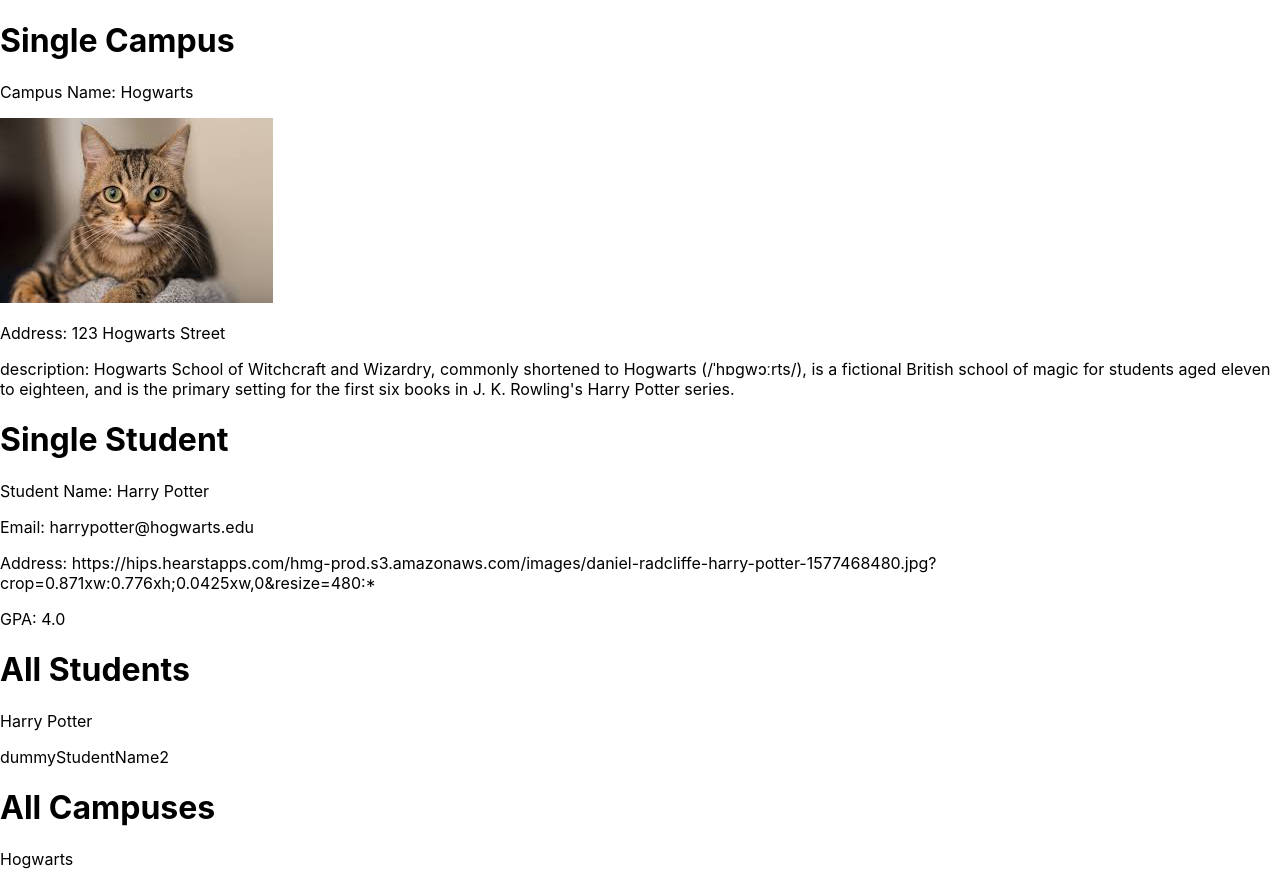
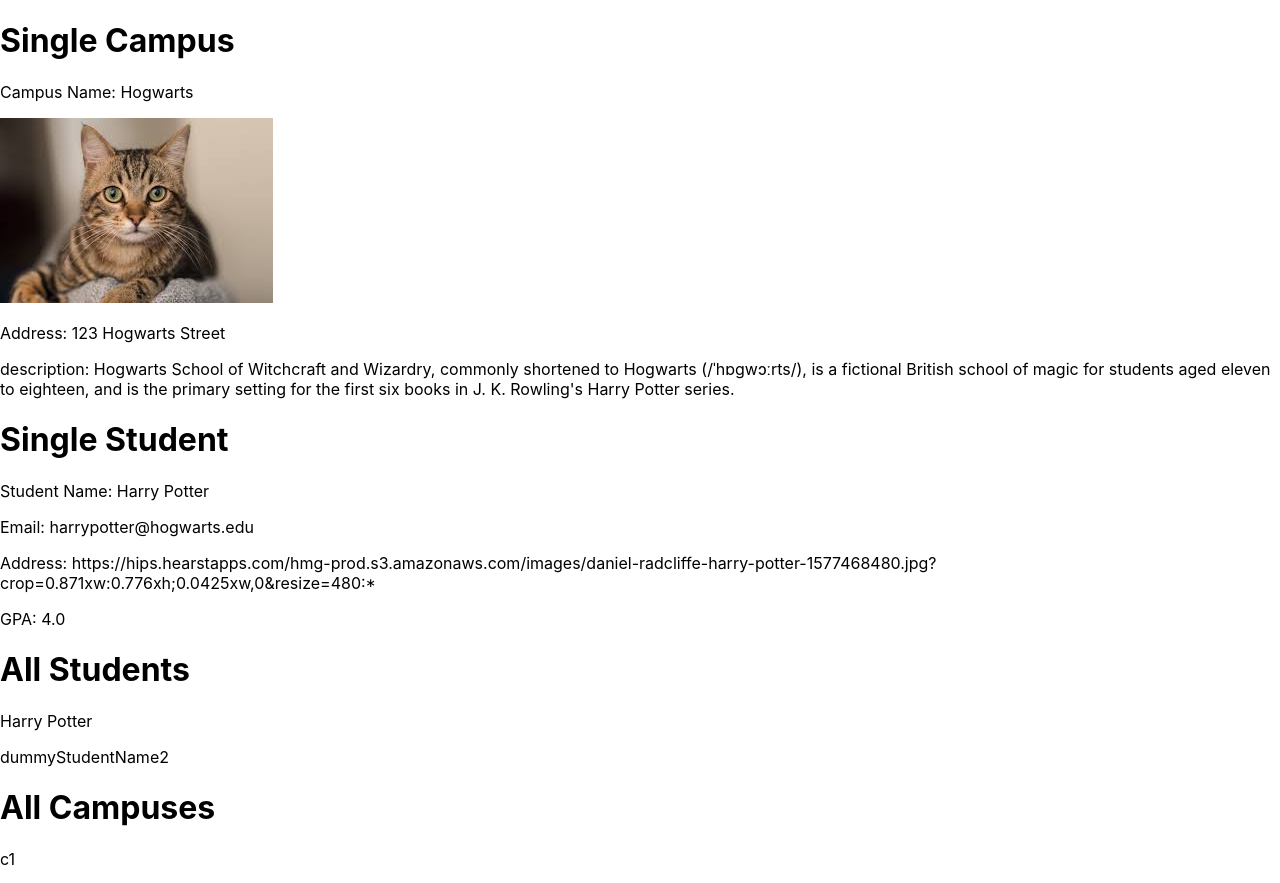
Before and after one commit to darrenzhang2000/CRUD-app-frontend, a React (Create React App) app: page / in a window 1280 px wide. Shown: the top 883 px of the page. Built offline with nearby package versions, Linux system fonts and the light colour scheme; grey boxes are pictures that could not be loaded.

Commit message:
added routing functionality for AllCampuses

```diff
--- a/src/App.js
+++ b/src/App.js
@@ -44,18 +44,12 @@ const dummyCampuses = [dummyCampus1];
 
 function App() {
   return (
-    <Router>
     <div>
       <SingleCampus name={dummyCampusName} image={dummyCampusImage} address={dummyCampusAddress} description={dummyCampusDescription} />
       <SingleStudent name={dummyStudentName} email={dummyStudentEmail} image={dummyStudentImage} gpa={dummyStudentGpa} />
       <AllStudents students={dummyStudents}/>
       <AllCampuses campuses={dummyCampuses}/>
     </div>
-
-      <div>
-        {/* <Route exact path="/campuses/:id" component=/> */}
-      </div>
-    </Router>
   );
 }
 
--- a/src/index.js
+++ b/src/index.js
@@ -4,6 +4,9 @@ import './index.css';
 import App from './App';
 import * as serviceWorker from './serviceWorker';
 import { createStore, combineReducers } from 'redux';
+import { BrowserRouter as Router, Route } from "react-router-dom";
+import AllCampuses from './views/AllCampuses';
+import { Provider } from 'react-redux';
 
 //dummy data
 const dummyStudent1 = {
@@ -138,7 +141,18 @@ store.dispatch(
 console.log('done', store.getState());
 console.log(store.getState());
 
-ReactDOM.render(<App />, document.getElementById('root'));
+const routing = (
+    <Provider store={store}>
+        <Router>
+            <div>
+                <Route exact path="/" component={App} />
+                <Route exact path="/campuses" component={AllCampuses} />
+            </div>
+        </Router>
+    </Provider>
+)
+
+ReactDOM.render(routing, document.getElementById('root'));
 
 // If you want your app to work offline and load faster, you can change
 // unregister() to register() below. Note this comes with some pitfalls.
--- a/src/views/AllCampuses.js
+++ b/src/views/AllCampuses.js
@@ -1,4 +1,6 @@
-import React, { Component } from 'react'
+import React, { Component } from 'react';
+import { connect } from 'react-redux';
+import { StaticRouter } from 'react-router-dom';
 
 class AllCampuses extends Component{
     render(){
@@ -17,4 +19,11 @@ class AllCampuses extends Component{
     }
 }
 
-export default AllCampuses;
+function mapStateToProps(state){
+    // console.log("state: ", state.campusState.allCampuses);
+    return{
+        campuses: state.campusState.allCampuses
+    }
+}
+
+export default connect(mapStateToProps)(AllCampuses);
```
Lines whose indentation alone changed are shown as unchanged.
